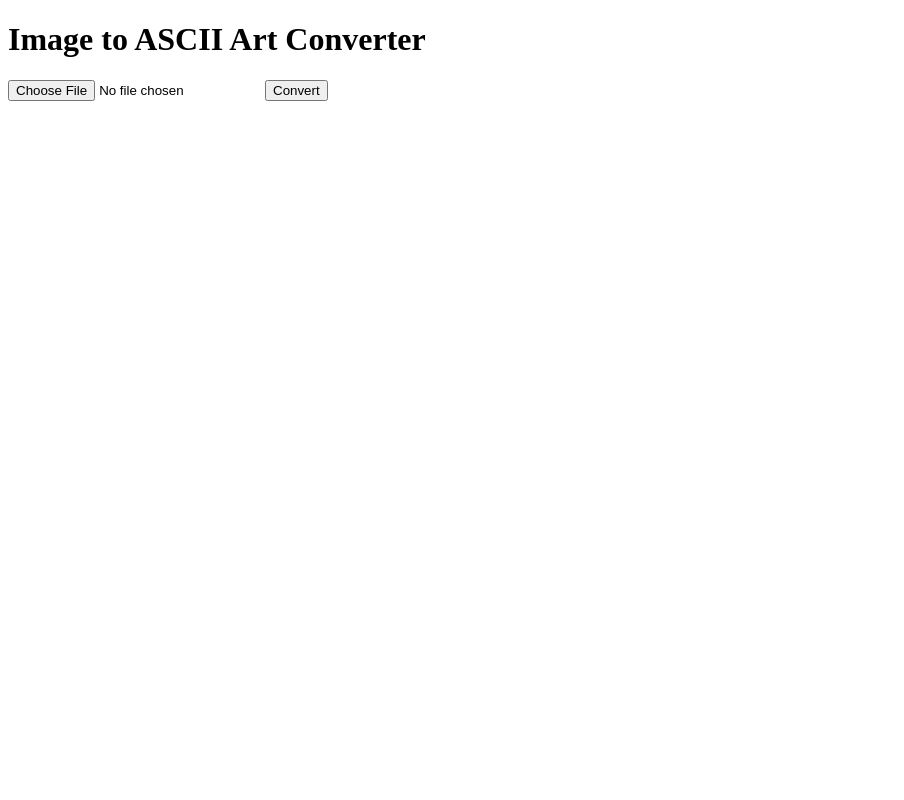
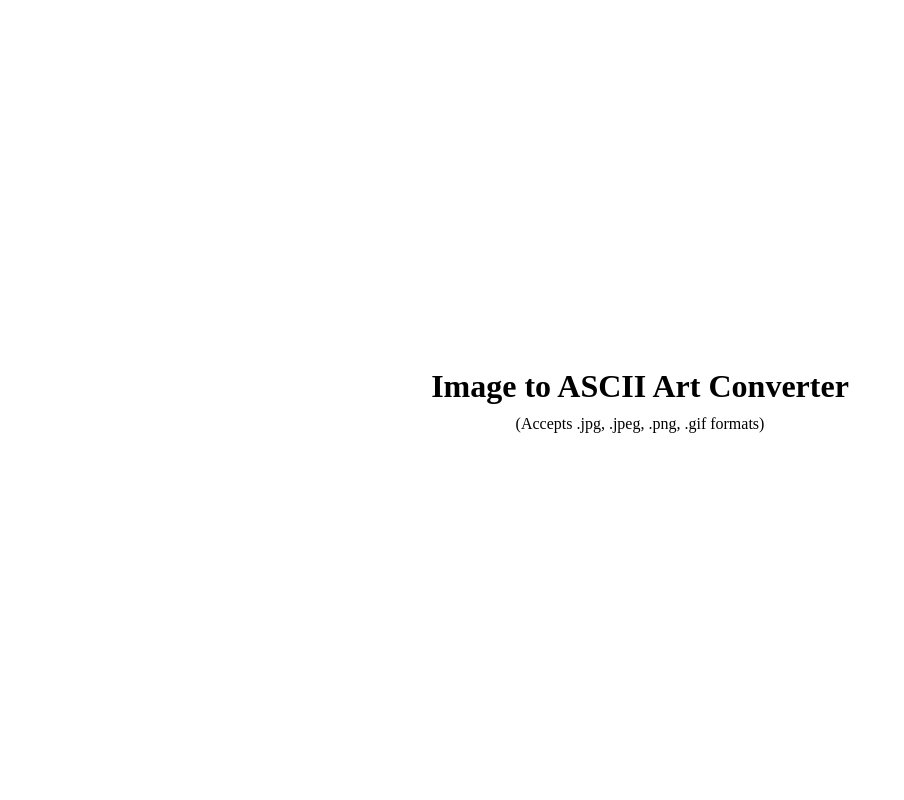
Before and after one commit to zero-to-mastery/ascii-art, a Flask app: page / in a window 1280 px wide. Shown: the whole page, without its empty margins (0-904 px from the left). Run offline with Flask 3, Linux system fonts and the light colour scheme.

Commit message:
Update index.html
Aligned the text to the center of the page and added a description showing the accepted formats of files.

```diff
--- a/ascii_art_web_app/templates/index.html
+++ b/ascii_art_web_app/templates/index.html
@@ -4,16 +4,27 @@
     <meta charset="UTF-8">
     <meta name="viewport" content="width=device-width, initial-scale=1.0">
     <title>Image to ASCII Art Converter</title>
+    <style>
+        body {
+            display: flex;
+            flex-direction: column;
+            justify-content: center;
+            align-items: center;
+            height: 100vh;
+            margin: 0;
+        }
+
+        h1, p {
+            text-align: center;
+            margin: 0;
+        }
+
+        .description {
+            margin-top: 10px;
+        }
+    </style>
 </head>
 <body>
     <h1>Image to ASCII Art Converter</h1>
-    <form method="POST" enctype="multipart/form-data">
-        <input type="file" name="image" accept=".jpg, .jpeg, .png, .gif">
-        <input type="submit" value="Convert">
-    </form>
-    {% if ascii_art %}
-    <h2>ASCII Art</h2>
-    <pre>{{ ascii_art }}</pre>
-    {% endif %}
-</body>
-</html>
+    <div class="description">(Accepts .jpg, .jpeg, .png, .gif formats)</div>
+    <form method="
```
